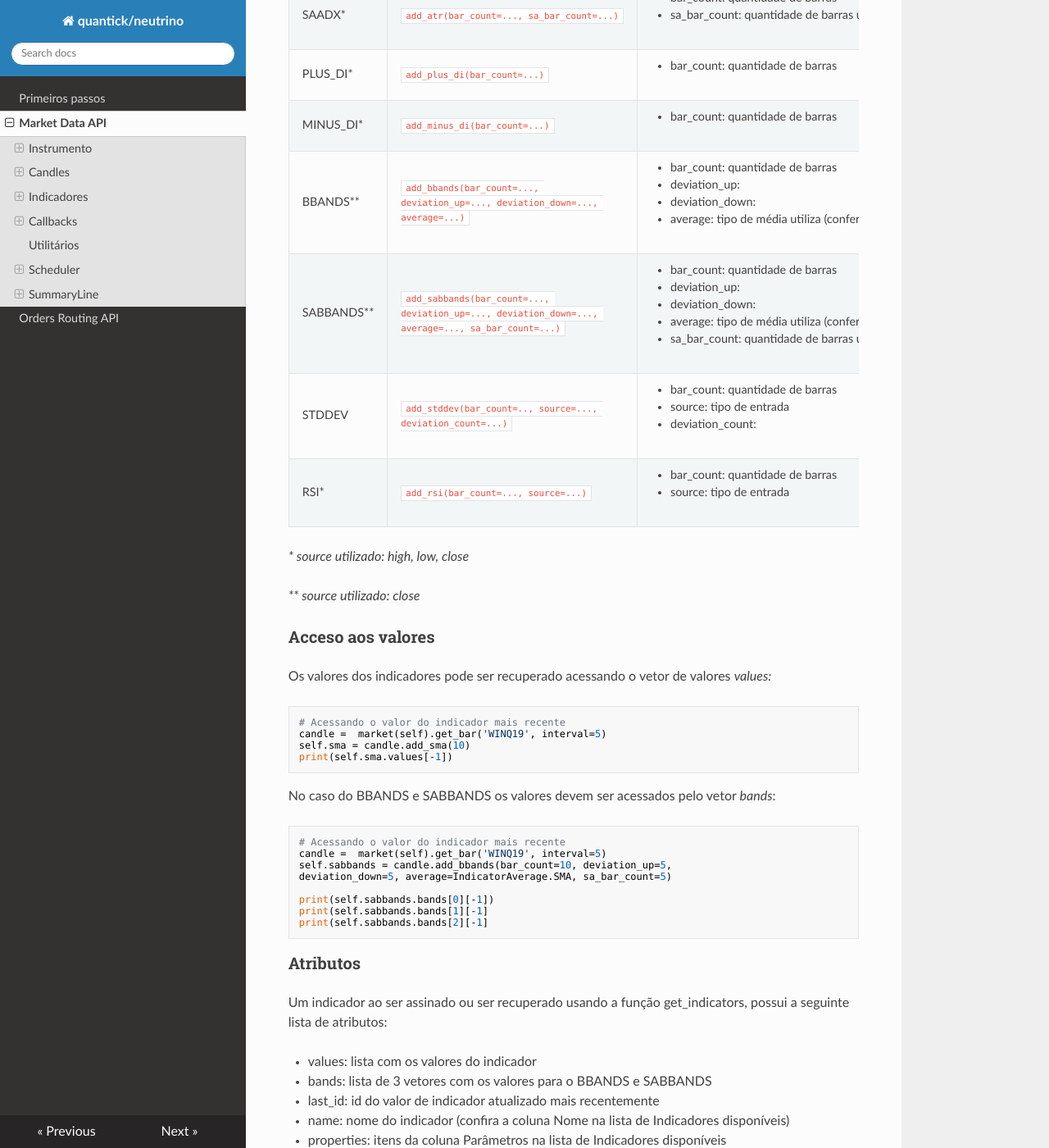
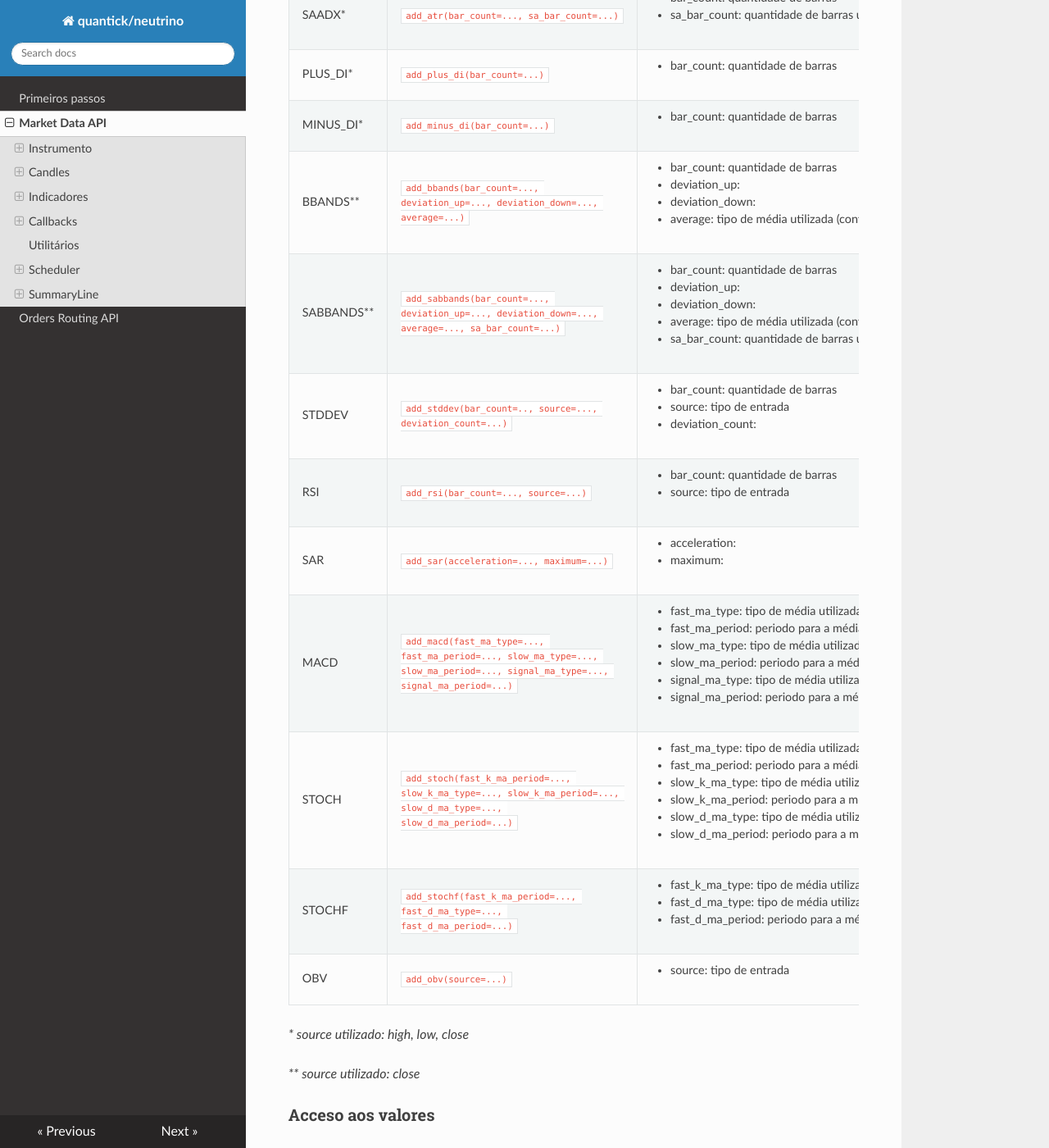
Before and after one commit to onesoftsa/quantick-docs, an MkDocs documentation site: the page built from docs/mktdata.md, in a window 1280 px wide and 1400 px high, scrolled down 7292 px. Shown: the whole window at 82% size. Built offline with MkDocs 1.6.1, drawn with Linux system fonts in a browser that asks for light colours; nearby versions of some CDN libraries.

Commit message:
odcs: include new indicators

```diff
--- a/docs/mktdata.md
+++ b/docs/mktdata.md
@@ -503,7 +503,7 @@ O framework fornece os indicadores a seguir:
 <li><p>bar_count: quantidade de barras</p></li>
 <li><p>deviation_up:</p></li>
 <li><p>deviation_down:</p></li>
-<li><p>average: tipo de média utiliza (conferir seção Average)</p></li>
+<li><p>average: tipo de média utilizada (conferir seção Average)</p></li>
 </ul></td>
 </tr>
 <tr class="odd">
@@ -513,7 +513,7 @@ O framework fornece os indicadores a seguir:
 <li><p>bar_count: quantidade de barras</p></li>
 <li><p>deviation_up:</p></li>
 <li><p>deviation_down:</p></li>
-<li><p>average: tipo de média utiliza (conferir seção Average)</p></li>
+<li><p>average: tipo de média utilizada (conferir seção Average)</p></li>
 <li><p>sa_bar_count: quantidade de barras utilizadas na média</p></li>
 </ul></td>
 </tr>
@@ -527,13 +527,62 @@ O framework fornece os indicadores a seguir:
 </ul></td>
 </tr>
 <tr class="odd">
-<td>RSI*</td>
+<td>RSI</td>
 <td><code>add_rsi(bar_count=..., source=...)</code></td>
 <td><ul>
 <li><p>bar_count: quantidade de barras</p></li>
 <li><p>source: tipo de entrada</p></li>
 </ul></td>
 </tr>
+<tr class="odd">
+<td>SAR</td>
+<td><code>add_sar(acceleration=..., maximum=...)</code></td>
+<td><ul>
+<li><p>acceleration: </p></li>
+<li><p>maximum: </p></li>
+</ul></td>
+</tr>
+<tr class="odd">
+<td>MACD</td>
+<td><code>add_macd(fast_ma_type=..., fast_ma_period=..., slow_ma_type=..., slow_ma_period=..., signal_ma_type=..., signal_ma_period=...)</code></td>
+<td><ul>
+<li><p>fast_ma_type: tipo de média utilizada (conferir seção Average) para 'fast'</p></li>
+<li><p>fast_ma_period: periodo para a média 'fast'</p></li>
+<li><p>slow_ma_type: tipo de média utilizada (conferir seção Average) para 'slow'</p></li>
+<li><p>slow_ma_period: periodo para a média 'slow'</p></li>
+<li><p>signal_ma_type: tipo de média utilizada (conferir seção Average) para 'signal'</p></li>
+<li><p>signal_ma_period: periodo para a média 'signal'</p></li>
+</ul></td>
+</tr>
+<tr class="odd">
+<td>STOCH</td>
+<td><code>add_stoch(fast_k_ma_period=..., slow_k_ma_type=..., slow_k_ma_period=..., slow_d_ma_type=..., slow_d_ma_period=...)</code></td>
+<td><ul>
+<li><p>fast_ma_type: tipo de média utilizada (conferir seção Average) para 'fast'</p></li>
+<li><p>fast_ma_period: periodo para a média 'fast'</p></li>
+<li><p>slow_k_ma_type: tipo de média utilizada (conferir seção Average) para 'slow_k'</p></li>
+<li><p>slow_k_ma_period: periodo para a média 'slow_k'</p></li>
+<li><p>slow_d_ma_type: tipo de média utilizada (conferir seção Average) para 'slow_d'</p></li>
+<li><p>slow_d_ma_period: periodo para a média 'slow_d'</p></li>
+</ul></td>
+</tr>
+<tr class="odd">
+<td>STOCHF</td>
+<td><code>add_stochf(fast_k_ma_period=..., fast_d_ma_type=..., fast_d_ma_period=...)</code></td>
+<td><ul>
+<li><p>fast_k_ma_type: tipo de média utilizada (conferir seção Average) para 'fast_k'</p></li>
+<li><p>fast_d_ma_type: tipo de média utilizada (conferir seção Average) para 'fast_d'</p></li>
+<li><p>fast_d_ma_period: periodo para a média 'fast_d'</p></li>
+</ul></td>
+</tr>
+<tr class="odd">
+<td>OBV</td>
+<td><code>add_obv(source=...)</code></td>
+<td><ul>
+<li><p>source: tipo de entrada</p></li>
+</ul></td>
+</tr>
+
 </tbody>
 </table>
 
```
